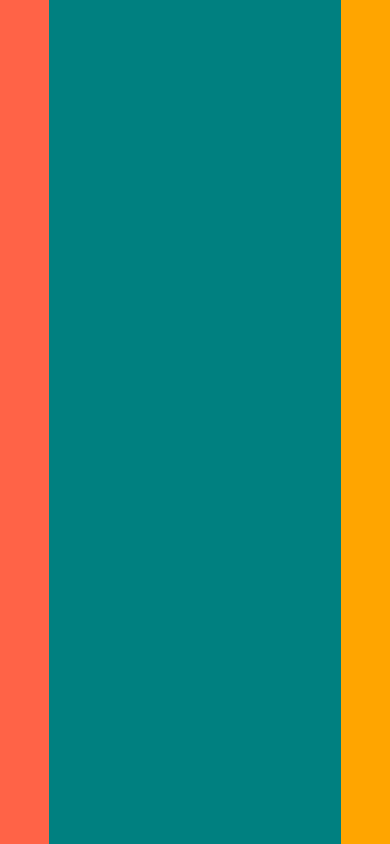
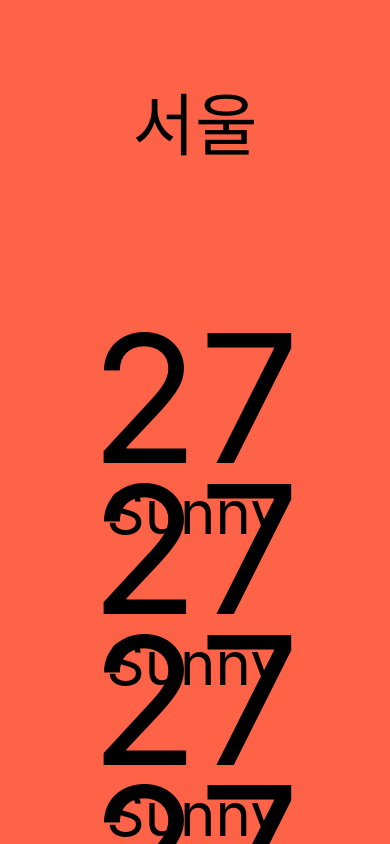
Before and after one commit to jihami/expoWeather, a React Native app: screen / in a window 390 px wide. Shown: the top 844 px of the page. Built offline with nearby package versions, Linux system fonts and the light colour scheme.

Commit message:
2.5 Styles

```diff
--- a/App.js
+++ b/App.js
@@ -1,18 +1,63 @@
 import { StatusBar } from 'expo-status-bar';
-import { View } from 'react-native';
+import { View, Text, StyleSheet} from 'react-native';
 
 export default function App() {
-  return (
-    // <View style={{flex:1}}> // 세로
-    //   <View style={{flex:1,backgroundColor:"tomato"}}></View>
-    //   <View style={{flex:6,backgroundColor:"teal"}}></View>
-    //   <View style={{flex:1,backgroundColor:"orange"}}></View>
-    // </View>
-    // 가로
-    <View style={{flex:1, flexDirection:"row"}}>
-    <View style={{flex:1,backgroundColor:"tomato"}}></View>
-    <View style={{flex:6,backgroundColor:"teal"}}></View>
-    <View style={{flex:1,backgroundColor:"orange"}}></View>
+  return  (
+  <View style={styles.container}>
+    <StatusBar style='light'/>
+      <View style={styles.city}>
+        <Text style={styles.cityName}>서울</Text>
+      </View>
+      <View style={styles.weather}>
+        <View style={styles.day}>
+          <Text style={styles.temp}>27</Text>
+          <Text style={styles.desciption}>Sunny</Text>
+        </View>
+        <View style={styles.day}>
+          <Text style={styles.temp}>27</Text>
+          <Text style={styles.desciption}>Sunny</Text>
+        </View>
+        <View style={styles.day}>
+          <Text style={styles.temp}>27</Text>
+          <Text style={styles.desciption}>Sunny</Text>
+        </View>
+        <View style={styles.day}>
+          <Text style={styles.temp}>27</Text>
+          <Text style={styles.desciption}>Sunny</Text>
+        </View>
+      </View>
   </View>
   );
 }
+
+const styles = StyleSheet.create({
+  container:{
+    flex:1,
+    backgroundColor:"tomato"
+  },
+  city:{
+    flex: 1.2,
+    justifyContent:"center",
+    alignItems:"center",
+  },
+  cityName:{
+    fontSize:68,
+    fontWeight:"500"
+  },
+  weather:{
+    flex:3,
+    // backgroundColor: "teal",
+  },
+  day:{
+    flex:1,
+    alignItems:"center",
+  },
+  temp:{
+    marginTop:50,
+    fontSize:178,
+  },
+  desciption:{
+    marginTop:-30,
+    fontSize:60,
+  },
+});
```
